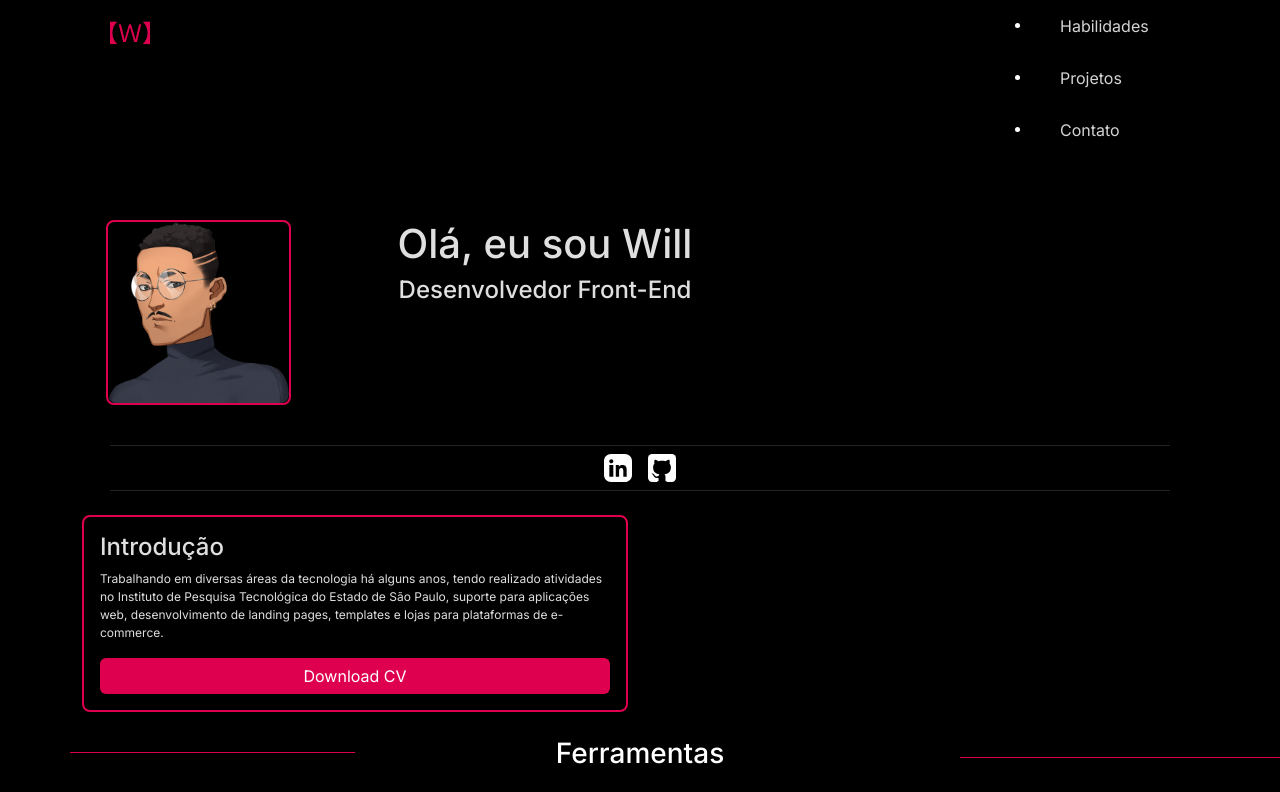
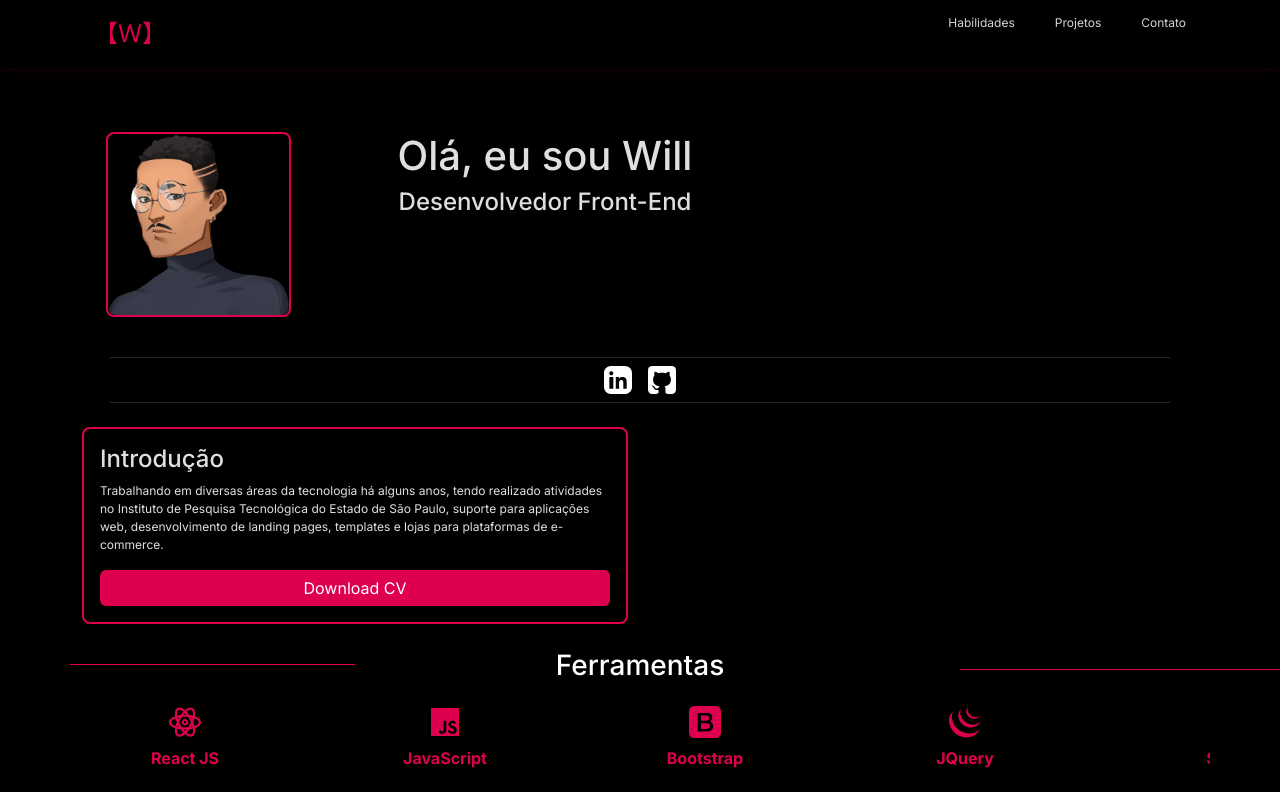
Before and after one commit to WillDFz/react-portfolio, a Next.js app: page / in a window 1280 px wide. Shown: the top 792 px of the page. Built offline with nearby package versions, Linux system fonts and the light colour scheme.

Commit message:
Feat NavBar

```diff
--- a/src/components/Sections/Introduction/index.jsx
+++ b/src/components/Sections/Introduction/index.jsx
@@ -12,7 +12,7 @@ const Introduction = () => {
     return (
         <section
             id="Indroduction"
-            className={`${styles.introductionSection} py-4`}
+            className={`${styles.introductionSection} pb-4 mt-5`}
         >
             <Container>
                 <Row>
--- a/src/components/Sections/Introduction/styles.module.scss
+++ b/src/components/Sections/Introduction/styles.module.scss
@@ -3,6 +3,8 @@
 }
 
 .introductionSection {
+    padding-top: 60px !important;
+
     background: #000;
 
     .introductionWrapper {
--- a/src/components/UI/Header/index.jsx
+++ b/src/components/UI/Header/index.jsx
@@ -11,13 +11,13 @@ const Header = () => {
         <div className={styles.header}>
             <Container>
                 <Row>
-                    <Col xs={10} className={`${styles.logo} d-flex ps-4`}>
+                    <Col xs={10} lg={4} className={`${styles.logo} d-flex ps-4`}>
                         <div className="my-3">【Ｗ】</div>
                     </Col>
-                    <Col xs={2} className="d-lg-none align-items-center">
+                    <Col xs={2} className="d-lg-none d-flex align-items-center">
                         <SideBar />
                     </Col>
-                    <Col className="d-none d-lg-block">
+                    <Col className="d-none d-lg-flex justify-content-end">
                         <NavigationBar />
                     </Col>
                     {/* <Col className="d-flex justify-content-evenly mb-2">
--- a/src/components/UI/Header/styles.module.scss
+++ b/src/components/UI/Header/styles.module.scss
@@ -1,7 +1,12 @@
 .header {
+    width: 100%;
+    top: 0;
+    position: fixed;
     background: #000;
     color: #fff;
     overflow: hidden;
+    box-shadow: 0px -15px 20px 0px #de004e;
+    z-index: 99;
 
     a {
         color: #ffffffd4;
--- a/src/components/UI/NavBar/NavigationBar.jsx
+++ b/src/components/UI/NavBar/NavigationBar.jsx
@@ -1,9 +1,12 @@
 import React from "react";
+
+// styles
+import styles from "./styles.module.scss";
 
 const NavigationBar = () => {
     return (
-        <div>
-            <ul className="ps-0">
+        <div className={`${styles.navBar}`}>
+            <ul className="mb-0 ps-0">
                 <li className="ps-3 py-2">
                     <a href="#Skills" className="btn">
                         Habilidades
--- a/src/components/UI/NavBar/styles.module.scss
+++ b/src/components/UI/NavBar/styles.module.scss
@@ -0,0 +1,11 @@
+.navBar {
+    ul {
+        display: flex;
+        justify-content: flex-end;
+        list-style: none;
+
+        a {
+            font-size: 0.75rem;
+        }
+    }
+}
```
